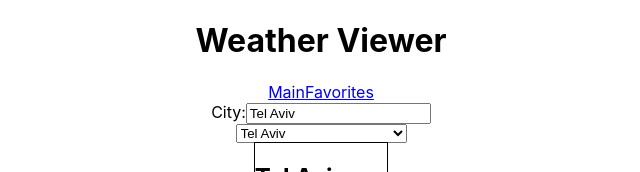
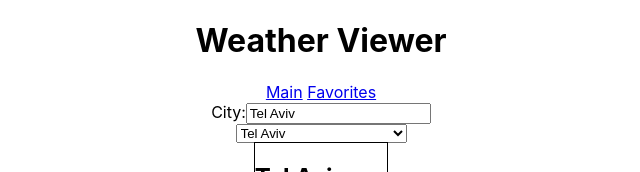
Before and after one commit to NoamAnisfeld/weather-utopia, a React (Create React App) app: page / in a window 1280 px wide. Shown: the top 172 px of the page, without its empty margins (319-959 px from the left). Built offline with nearby package versions, Linux system fonts and the light colour scheme.

Commit message:
extracting components out of App.tsx

```diff
--- a/src/App.tsx
+++ b/src/App.tsx
@@ -1,39 +1,18 @@
 import './App.css';
-import { useState } from 'react';
-import { Link, Routes, Route, Outlet } from "react-router-dom";
-import CitySearchBox from './components/CitySearchBox';
-import CityInfoWidget from './components/CityInfoWidget';
+import { Routes, Route, Outlet } from "react-router-dom";
+import Navigation from './components/Navigation';
+import Main from './components/Main';
+import Favorites from './components/Favorites';
 
 function App() {
-  const [cityName, setCityName] = useState('Tel Aviv'),
-    [cityKey, setCityKey] = useState('');
 
   return (
     <div className="App">
       <h1>Weather Viewer</h1>
-      <nav>
-        <Link to="/">Main</Link>
-        <Link to="favorites">Favorites</Link>
-      </nav>
+      <Navigation />
       <Routes>
-        <Route path="*" element={
-          <>
-            <CitySearchBox {...{
-              cityName,
-              setCityName,
-              setCityKey,
-            }} />
-            <CityInfoWidget {...{
-              cityName,
-              cityKey
-            }}/>
-          </>
-        } />
-        <Route path="favorites" element={
-          <>
-            Favorite cities
-          </>
-        } />
+        <Route path="*" element={<Main />} />
+        <Route path="favorites" element={<Favorites />} />
       </Routes>
     </div>
   );
--- /dev/null
+++ b/src/components/Favorites.tsx
@@ -0,0 +1,5 @@
+export default function Favorites() {
+    return <>
+      Favorite cities
+    </>
+}
--- /dev/null
+++ b/src/components/Main.tsx
@@ -0,0 +1,20 @@
+import { useState } from 'react';
+import CitySearchBox from './CitySearchBox';
+import CityInfoWidget from './CityInfoWidget';
+
+export default function Main() {
+    const [cityName, setCityName] = useState('Tel Aviv'),
+    [cityKey, setCityKey] = useState('');
+
+    return <>
+        <CitySearchBox {...{
+            cityName,
+            setCityName,
+            setCityKey,
+        }} />
+        <CityInfoWidget {...{
+            cityName,
+            cityKey
+        }}/>
+    </>
+}
--- /dev/null
+++ b/src/components/Navigation.tsx
@@ -0,0 +1,10 @@
+import { Link } from 'react-router-dom';
+
+export default function Navigation() {
+
+    return <nav>
+        <Link to="/">Main</Link>
+        {" "}
+        <Link to="favorites">Favorites</Link>
+    </nav>
+}
```
